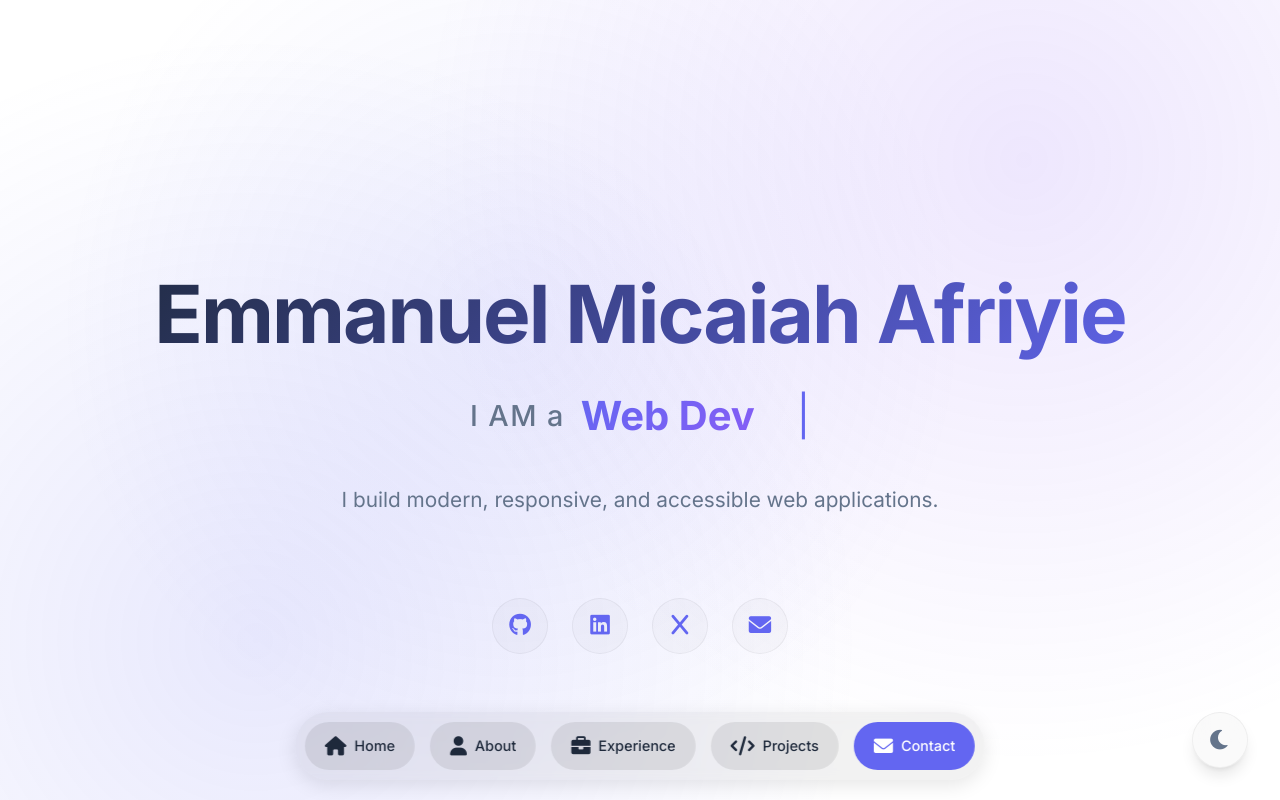
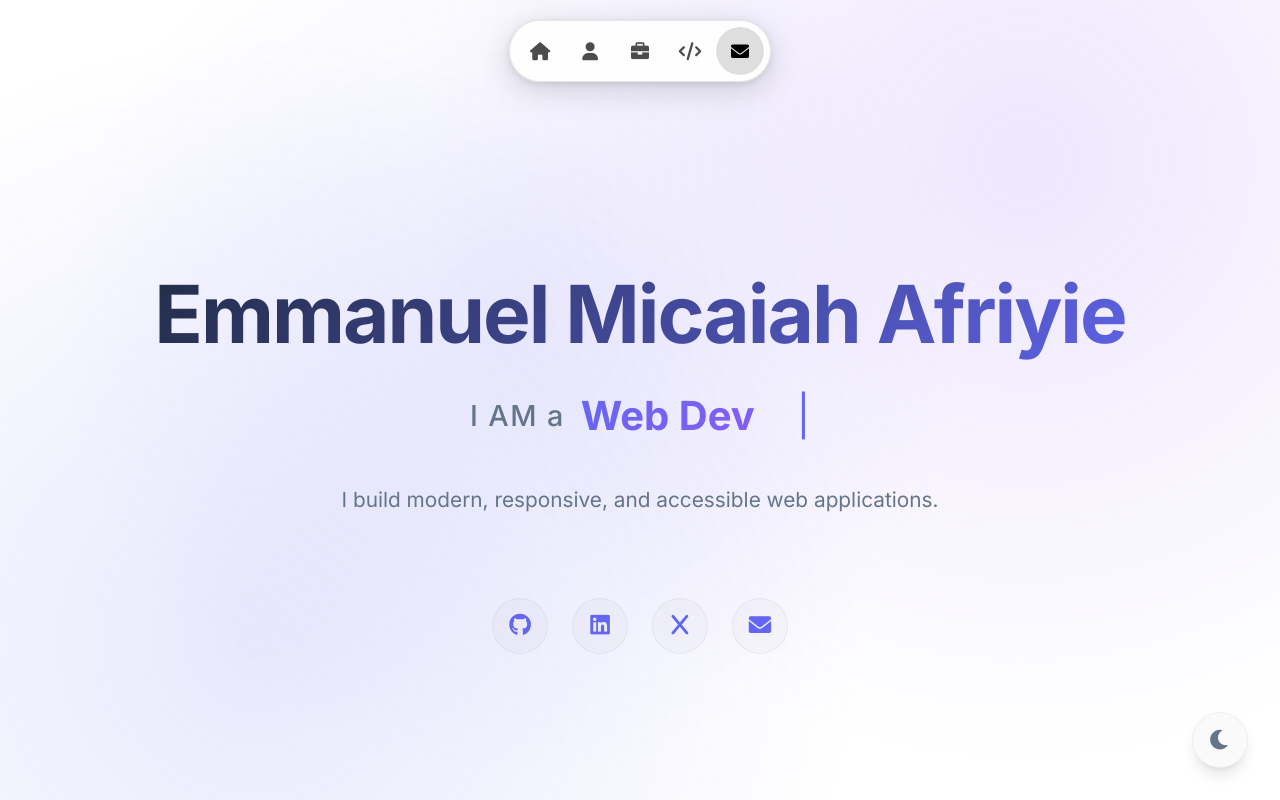
Before and after one commit to BlessedMicaiah/portfolio-website, a plain HTML site: page index.html in a window 1280 px wide. Shown: the top 800 px of the page. Drawn offline with Linux system fonts and the light colour scheme.

Commit message:
Restored to 'e105668053d5334434d79d1554c3ef665ce039c5'
Replit-Restored-To: e105668053d5334434d79d1554c3ef665ce039c5

```diff
--- a/css/styles.css
+++ b/css/styles.css
@@ -657,10 +657,10 @@ footer {
     backdrop-filter: var(--glass-blur);
 }
 
-/* Floating Bottom Menu */
+/* Modern Spatial Toolbar */
 .floating-menu {
     position: fixed;
-    bottom: 20px;
+    top: 20px;
     left: 50%;
     transform: translateX(-50%);
     z-index: 1000;
@@ -668,55 +668,81 @@ footer {
     display: block;
 }
 
+.toolbar-container {
+    background: rgba(0, 0, 0, 0.85);
+    border: 1px solid rgba(255, 255, 255, 0.1);
+    border-radius: 50px;
+    padding: 6px;
+    backdrop-filter: blur(20px);
+    box-shadow:
+        0 8px 32px rgba(0, 0, 0, 0.4),
+        0 2px 8px rgba(0, 0, 0, 0.2),
+        inset 0 1px 0 rgba(255, 255, 255, 0.1);
+    transition: all 0.3s cubic-bezier(0.4, 0, 0.2, 1);
+    max-width: 400px;
+}
+
 .toolbar-links {
     display: flex;
-    gap: 15px;
-    background-color: rgba(255, 255, 255, 0.1);
-    border-radius: 50px;
-    padding: 10px;
-    backdrop-filter: blur(5px);
-    box-shadow: 0 5px 20px rgba(0, 0, 0, 0.3);
+    align-items: center;
+    gap: 2px;
+    position: relative;
 }
 
 .toolbar-item {
     display: flex;
+    align-items: center;
     justify-content: center;
-    align-items: center;
-    gap: 8px;
-    padding: 12px 20px;
-    border-radius: 25px;
-    background-color: rgba(255, 255, 255, 0.15);
-    color: var(--text-primary);
-    transition: var(--transition);
+    width: 48px;
+    height: 48px;
+    border-radius: 50%;
+    background: transparent;
+    color: rgba(255, 255, 255, 0.7);
+    transition: all 0.2s cubic-bezier(0.4, 0, 0.2, 1);
+    position: relative;
     text-decoration: none;
-    white-space: nowrap;
+    cursor: pointer;
+    border: none;
+    overflow: hidden;
+}
+
+.toolbar-item::before {
+    content: '';
+    position: absolute;
+    inset: 0;
+    background: rgba(255, 255, 255, 0.1);
+    border-radius: 50%;
+    opacity: 0;
+    transition: all 0.2s cubic-bezier(0.4, 0, 0.2, 1);
+    transform: scale(0.8);
+}
+
+.toolbar-item:hover::before {
+    opacity: 1;
+    transform: scale(1);
+}
+
+.toolbar-item:hover {
+    color: rgba(255, 255, 255, 1);
+    transform: scale(1.1);
+}
+
+.toolbar-item.active {
+    color: rgba(255, 255, 255, 1);
+    background: rgba(255, 255, 255, 0.15);
+}
+
+.toolbar-item.active::before {
+    opacity: 1;
+    transform: scale(1);
+    background: rgba(255, 255, 255, 0.05);
 }
 
 .toolbar-item i {
-    font-size: 1.2rem;
-    color: var(--text-primary);
-}
-
-.toolbar-item span {
-    font-size: 0.9rem;
-    font-weight: 500;
-    color: var(--text-primary);
-}
-
-.toolbar-item:hover {
-    background-color: rgba(255, 255, 255, 0.3);
-    transform: translateY(-5px);
-    color: var(--text-primary);
-}
-
-.toolbar-item.active {
-    background-color: var(--accent-primary);
-    color: white;
-}
-
-.toolbar-item.active i,
-.toolbar-item.active span {
-    color: white;
+    font-size: 18px;
+    transition: all 0.2s cubic-bezier(0.4, 0, 0.2, 1);
+    position: relative;
+    z-index: 1;
 }
 
 /* Mobile Hamburger Menu */
@@ -924,34 +950,30 @@ footer {
 }
 
 /* Light theme adjustments */
-body.light-theme .toolbar-links {
-    background-color: rgba(0, 0, 0, 0.05);
-    box-shadow: 0 5px 20px rgba(0, 0, 0, 0.1);
+body.light-theme .toolbar-container {
+    background: rgba(255, 255, 255, 0.9);
+    border: 1px solid rgba(0, 0, 0, 0.1);
+    box-shadow:
+        0 8px 32px rgba(0, 0, 0, 0.15),
+        0 2px 8px rgba(0, 0, 0, 0.1),
+        inset 0 1px 0 rgba(255, 255, 255, 0.8);
 }
 
 body.light-theme .toolbar-item {
-    background-color: rgba(0, 0, 0, 0.08);
-    color: var(--text-primary-light);
+    color: rgba(0, 0, 0, 0.7);
 }
 
-body.light-theme .toolbar-item i,
-body.light-theme .toolbar-item span {
-    color: var(--text-primary-light);
+body.light-theme .toolbar-item::before {
+    background: rgba(0, 0, 0, 0.05);
 }
 
 body.light-theme .toolbar-item:hover {
-    background-color: rgba(0, 0, 0, 0.15);
-    color: var(--text-primary-light);
+    color: rgba(0, 0, 0, 1);
 }
 
 body.light-theme .toolbar-item.active {
-    background-color: var(--accent-primary);
-    color: white;
-}
-
-body.light-theme .toolbar-item.active i,
-body.light-theme .toolbar-item.active span {
-    color: white;
+    color: rgba(0, 0, 0, 1);
+    background: rgba(0, 0, 0, 0.08);
 }
 
 body.light-theme .mobile-menu-toggle {
@@ -1196,22 +1218,14 @@ body.light-theme .spatial-tooltip::before {
         margin: 8px auto;
     }
 
-    .toolbar-links {
-        gap: 8px;
-        padding: 8px;
-    }
-
     .toolbar-item {
-        padding: 8px 12px;
-        gap: 4px;
+        padding: 4px 8px;
+        min-width: 36px;
+        height: 24px;
     }
 
     .toolbar-item i {
-        font-size: 1rem;
-    }
-
-    .toolbar-item span {
-        font-size: 0.8rem;
+        font-size: 0.9rem;
     }
 
     .theme-toggle {
--- a/index.html
+++ b/index.html
@@ -21,14 +21,26 @@
         />
     </head>
     <body>
-        <!-- Floating Bottom Menu -->
+        <!-- Modern Spatial Toolbar -->
         <div class="floating-menu">
-            <div class="toolbar-links">
-                <a href="#home" class="toolbar-item active"><i class="fas fa-home"></i> <span>Home</span></a>
-                <a href="#about" class="toolbar-item"><i class="fas fa-user"></i> <span>About</span></a>
-                <a href="#experience" class="toolbar-item"><i class="fas fa-briefcase"></i> <span>Experience</span></a>
-                <a href="#projects" class="toolbar-item"><i class="fas fa-code"></i> <span>Projects</span></a>
-                <a href="#contact" class="toolbar-item"><i class="fas fa-envelope"></i> <span>Contact</span></a>
+            <div class="toolbar-container">
+                <div class="toolbar-links">
+                    <a href="#home" class="toolbar-item active" data-tooltip="Home">
+                        <i class="fas fa-home"></i>
+                    </a>
+                    <a href="#about" class="toolbar-item" data-tooltip="About">
+                        <i class="fas fa-user"></i>
+                    </a>
+                    <a href="#experience" class="toolbar-item" data-tooltip="Experience">
+                        <i class="fas fa-briefcase"></i>
+                    </a>
+                    <a href="#projects" class="toolbar-item" data-tooltip="Projects">
+                        <i class="fas fa-code"></i>
+                    </a>
+                    <a href="#contact" class="toolbar-item" data-tooltip="Contact">
+                        <i class="fas fa-envelope"></i>
+                    </a>
+                </div>
             </div>
         </div>
 
--- a/js/main.js
+++ b/js/main.js
@@ -155,11 +155,35 @@ document.addEventListener('DOMContentLoaded', () => {
         });
     });
 
-    // Smooth scrolling for toolbar links
+    // Enhanced smooth scrolling for navigation with spatial tooltips
     toolbarAnchors.forEach(anchor => {
+        anchor.addEventListener('mouseenter', function(e) {
+            clearTimeout(tooltipTimeout);
+            const tooltipText = this.getAttribute('data-tooltip');
+            if (tooltipText) {
+                tooltipTimeout = setTimeout(() => {
+                    showSpatialTooltip(this, tooltipText, e.clientX, e.clientY);
+                }, 300);
+            }
+        });
+
+        anchor.addEventListener('mousemove', function(e) {
+            if (currentTooltipTarget === this) {
+                const tooltipText = this.getAttribute('data-tooltip');
+                showSpatialTooltip(this, tooltipText, e.clientX, e.clientY);
+            }
+        });
+
+        anchor.addEventListener('mouseleave', function() {
+            clearTimeout(tooltipTimeout);
+            hideSpatialTooltip();
+        });
+
         anchor.addEventListener('click', function(e) {
-            if (this.getAttribute('href').startsWith('#')) {
             e.preventDefault();
+
+            // Hide tooltip on click
+            hideSpatialTooltip();
 
             // Remove active class from all items
             toolbarAnchors.forEach(item => item.classList.remove('active'));
@@ -179,7 +203,6 @@ document.addEventListener('DOMContentLoaded', () => {
                     top: offsetPosition,
                     behavior: 'smooth'
                 });
-                }
             }
         });
     });
```
Lines whose indentation alone changed are shown as unchanged.
